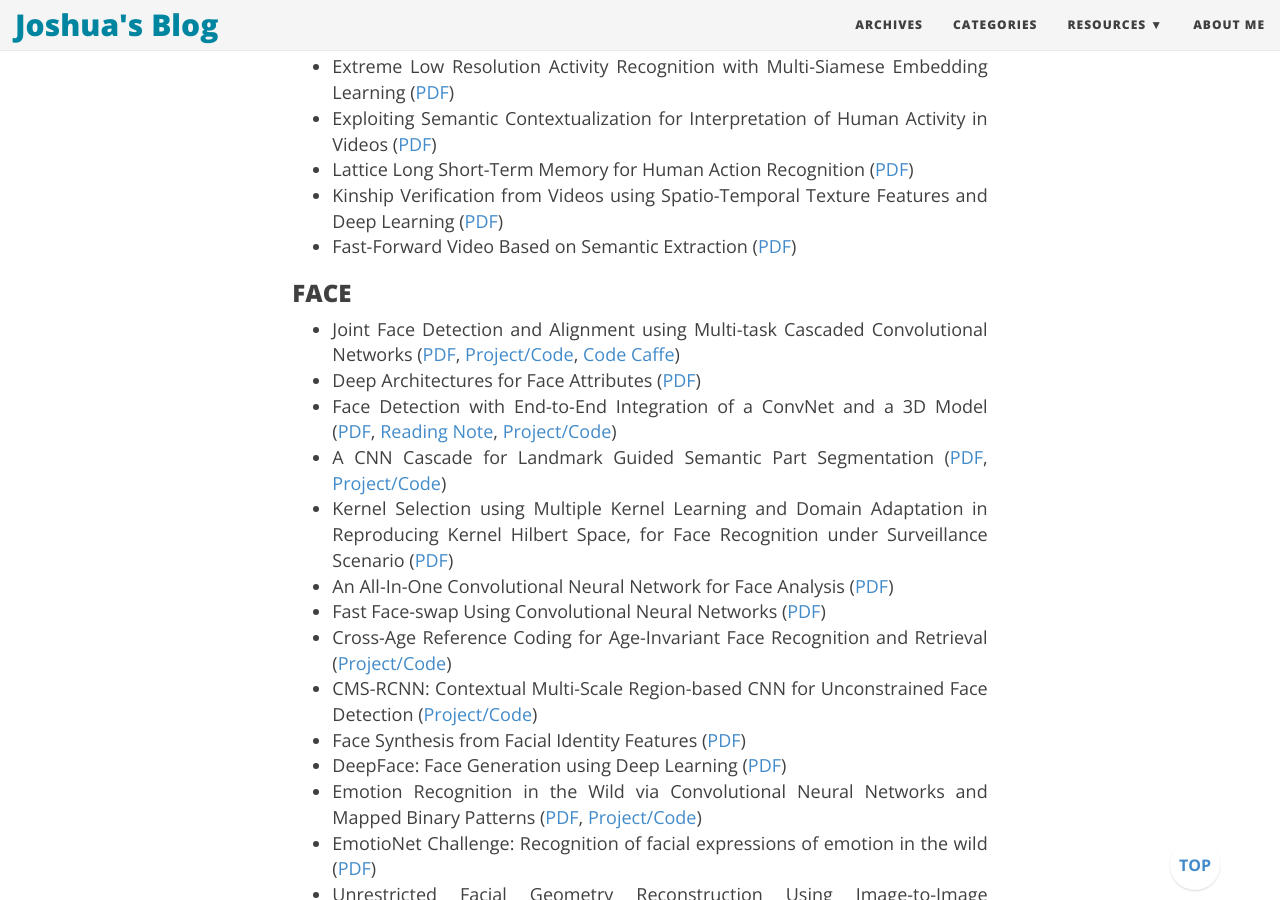
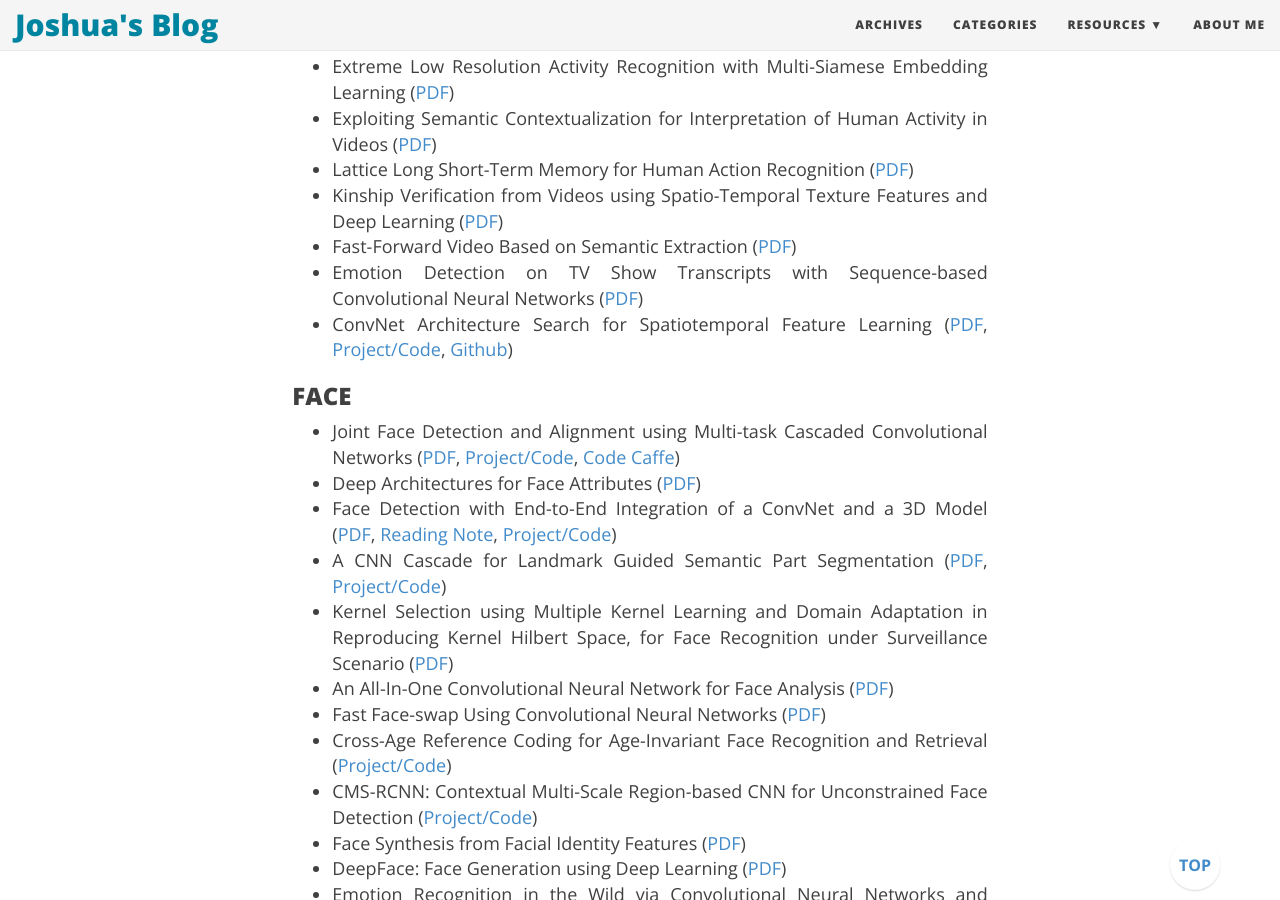
Before and after one commit to joshua19881228/joshua19881228.github.io, a Jekyll site: the page built from _posts/Computer_Vision/2016-08-25-my-jumble-of-computer-vision.md, in a window 1280 px wide and 900 px high, scrolled down 8520 px. Built offline with Jekyll 4.4.1, drawn with Linux system fonts in a browser that asks for light colours; nearby versions of some CDN libraries; comment, search, counter and statistics services are not loaded.

Commit message:
update post

```diff
--- a/_posts/Computer_Vision/2016-08-25-my-jumble-of-computer-vision.md
+++ b/_posts/Computer_Vision/2016-08-25-my-jumble-of-computer-vision.md
@@ -211,6 +211,8 @@ I am going to maintain this page to record a few things about computer vision th
 * Lattice Long Short-Term Memory for Human Action Recognition ([PDF](https://arxiv.org/abs/1708.03958))
 * Kinship Verification from Videos using Spatio-Temporal Texture Features and Deep Learning ([PDF](https://arxiv.org/abs/1708.04069))
 * Fast-Forward Video Based on Semantic Extraction ([PDF](https://arxiv.org/abs/1708.04160))
+* Emotion Detection on TV Show Transcripts with Sequence-based Convolutional Neural Networks ([PDF](https://arxiv.org/abs/1708.04299))
+* ConvNet Architecture Search for Spatiotemporal Feature Learning ([PDF](https://arxiv.org/abs/1708.05038), [Project/Code](http://vlg.cs.dartmouth.edu/c3d/), [Github](https://github.com/facebook/C3D))
 
 ### FACE ###
 
```
